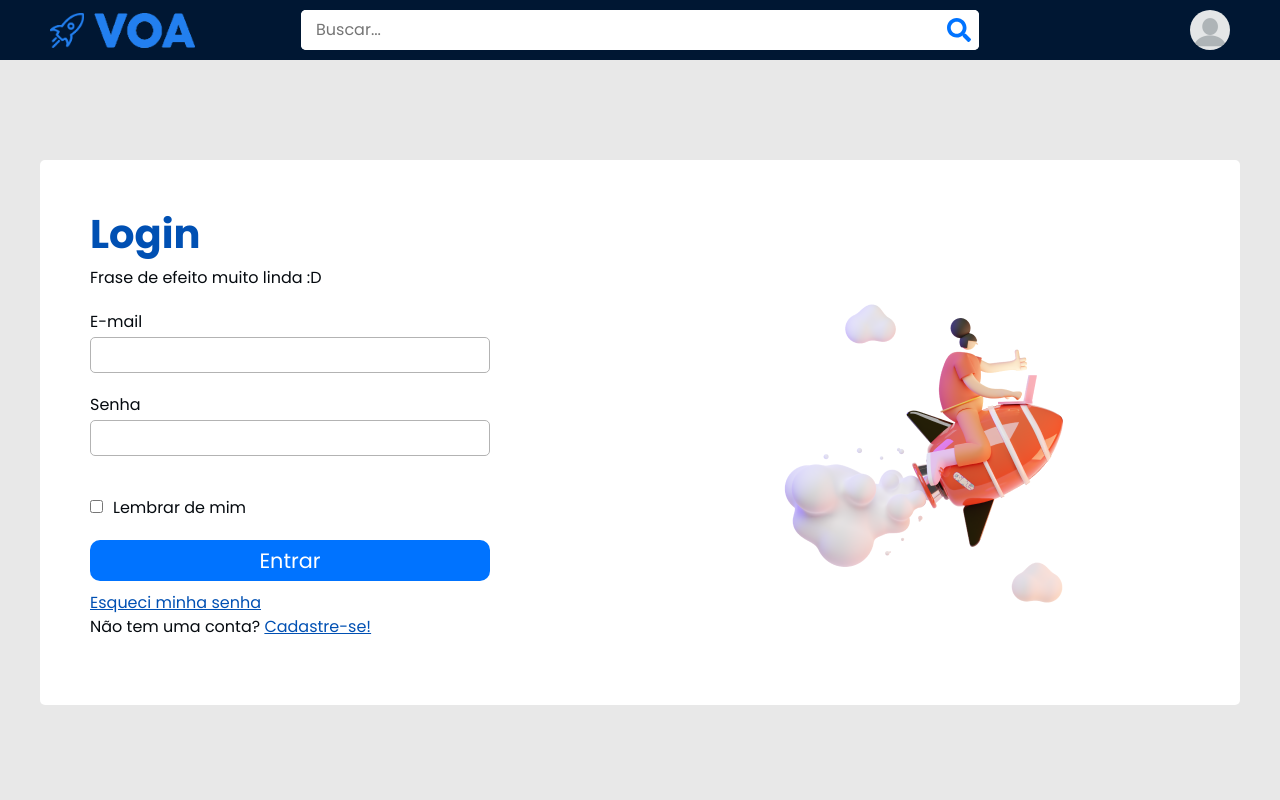
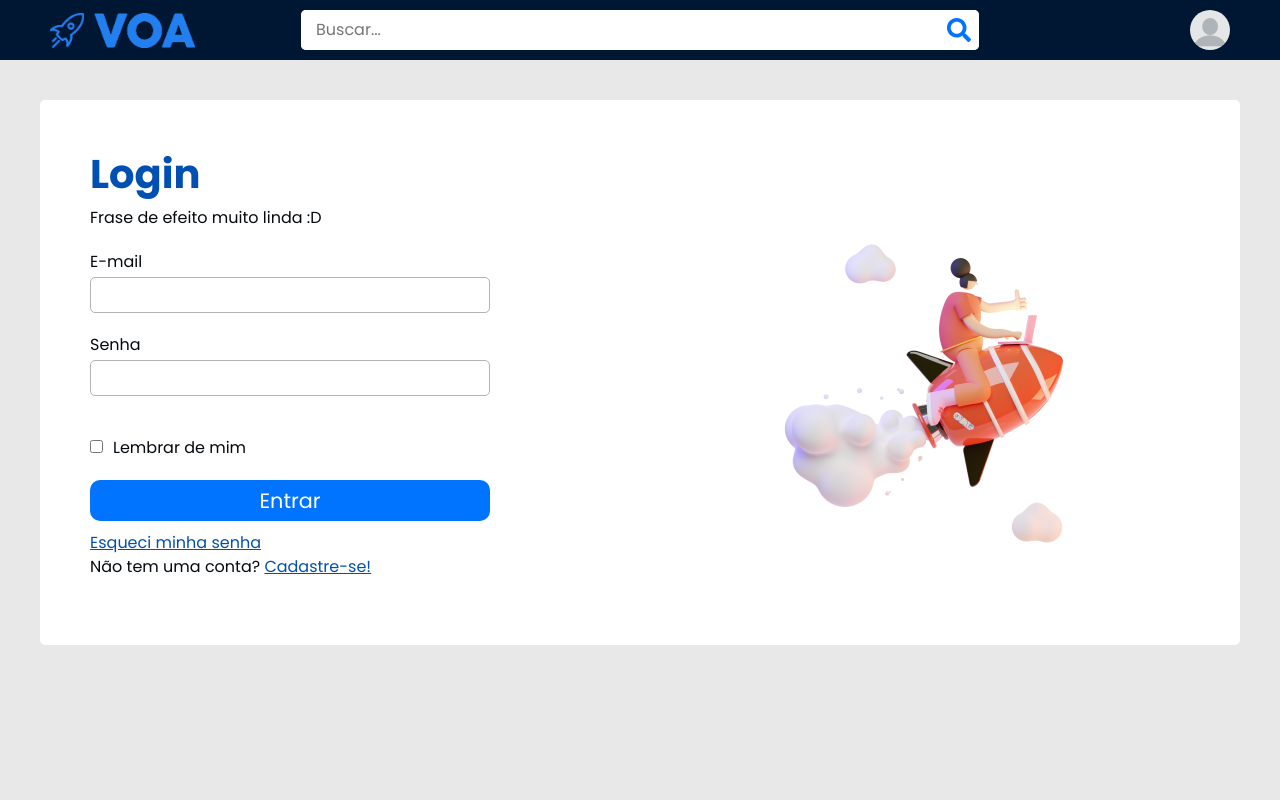
Before and after one commit to GabrielVerdani/projeto-demo-day-react, a React (Create React App) app: page /entrar in a window 1280 px wide. Shown: the top 800 px of the page. Built offline with nearby package versions, Linux system fonts and the light colour scheme.

Commit message:
Update _login.scss

```diff
--- a/src/styles/_login.scss
+++ b/src/styles/_login.scss
@@ -1,5 +1,5 @@
 .login-page {
-  padding-top: 100px;
+  padding-top: 40px;
   padding-bottom: 60px;
   max-width: 1200px;
   margin: 0 auto;
```
